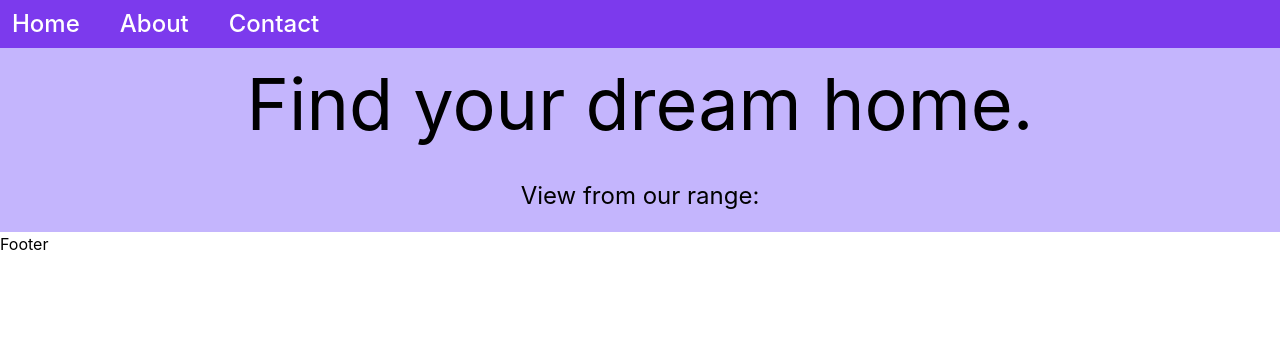
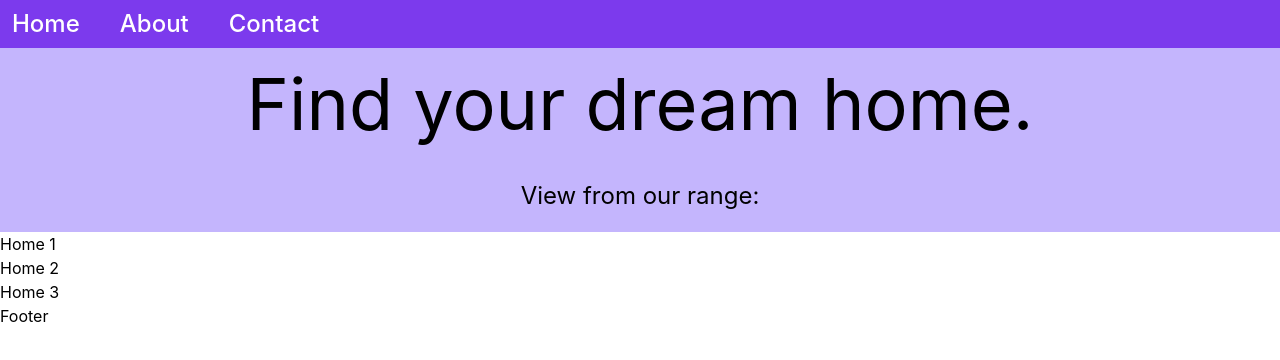
Before and after one commit to HeyAero/virtual-house, a Next.js app: page / in a window 1280 px wide. Shown: the top 360 px of the page. Built offline with nearby package versions, Linux system fonts and the light colour scheme.

Commit message:
add fake homes base data and edit Homes component to include prop data

```diff
--- a/pages/index.js
+++ b/pages/index.js
@@ -3,6 +3,9 @@
 // import styles from '../styles/Home.module.css'
 import Footer from '../components/footer'
 import Header from '../components/header'
+import Homes from '../components/homes'
+
+const homes = [{name: 'Home 1'}, {name: 'Home 2'}, {name: 'Home 3'}]
 
 export default function Home() {
   return (
@@ -12,6 +15,7 @@ export default function Home() {
         <h1 className="text-7xl text-center p-5">Find your dream home.</h1>
         <h5 className="text-2xl text-center p-5">View from our range:</h5>
       </div>
+      <Homes homes={homes}/>
       <Footer/>
     </>
   )
```
